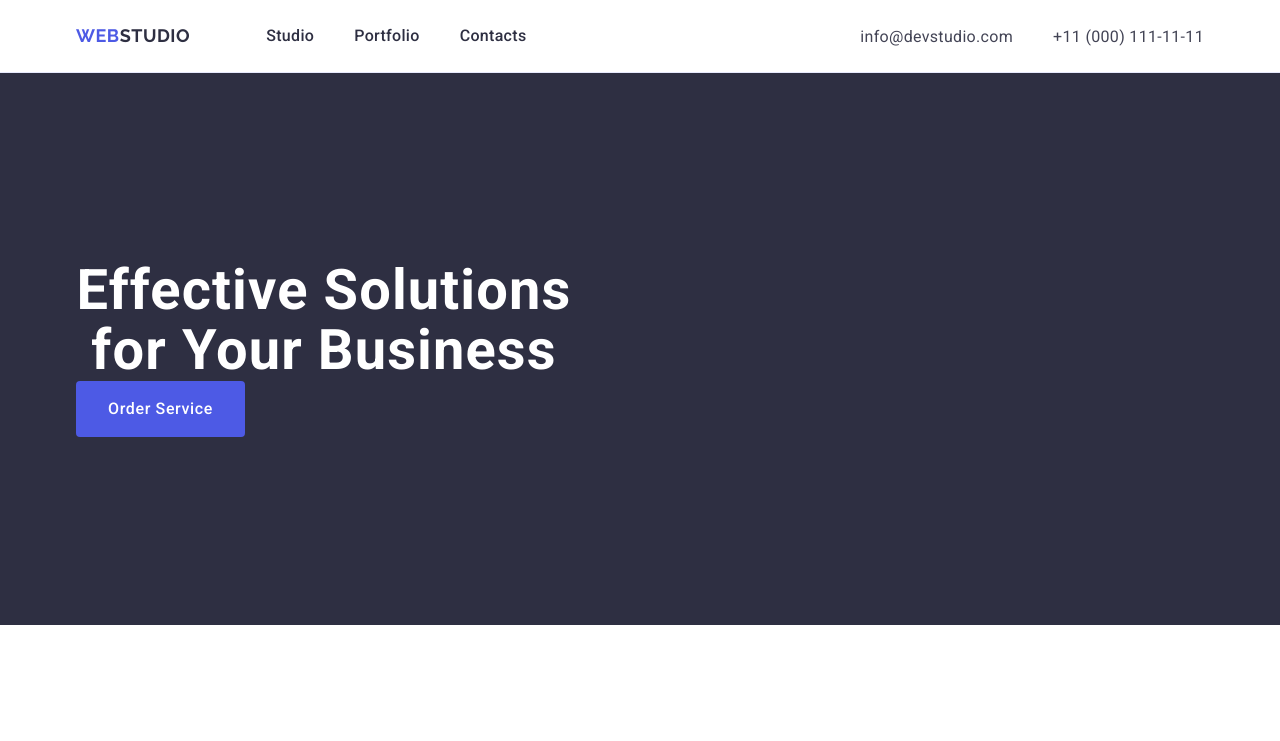
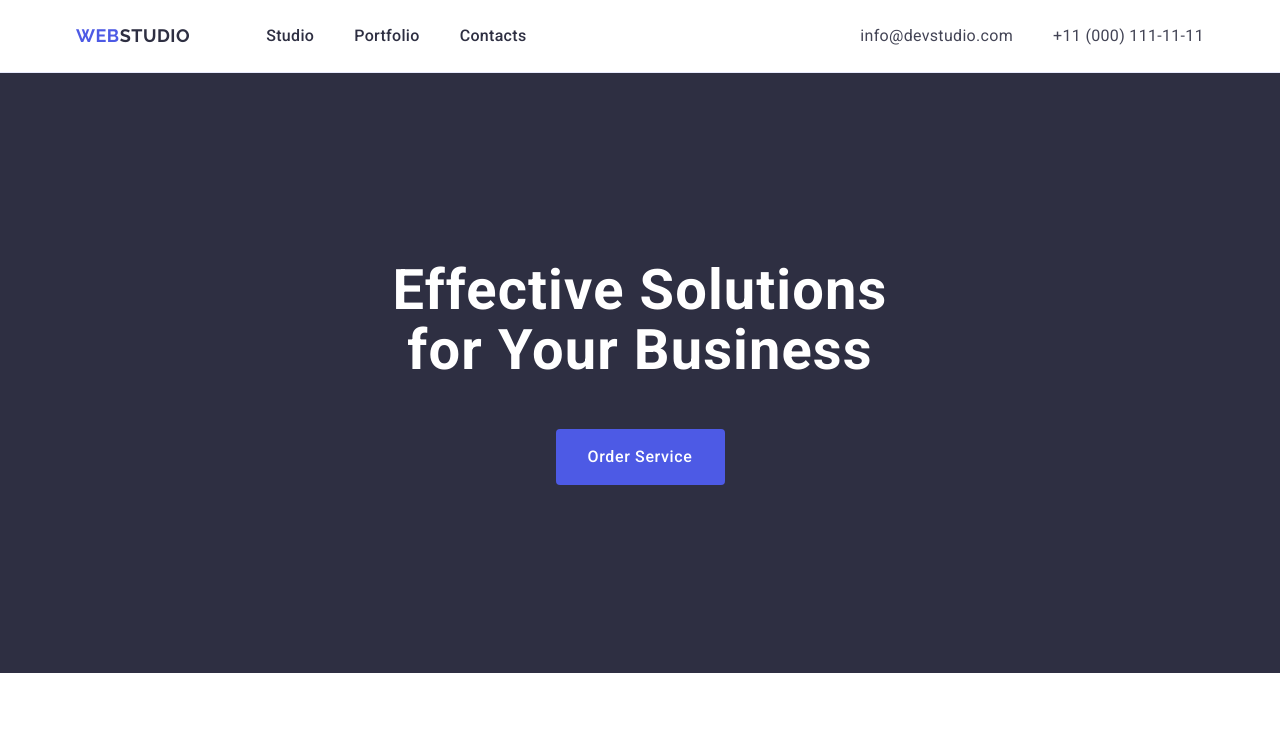
Before and after one commit to DmitriyPast/goit-markup-hw-03, a plain HTML site: page index.html in a window 1280 px wide. Shown: the top 741 px of the page. Drawn offline with nearby package versions, Linux system fonts and the light colour scheme.

Commit message:
fixes from https://www.loom.com/share/c73e5fdbf16c47f99e5dc4097c92defc?sid=5719a705-c30e-4398-be2f-16b66c78a13f

```diff
--- a/css/styles.css
+++ b/css/styles.css
@@ -34,17 +34,23 @@ img {
   margin: 0 auto;
 }
 
+.center {
+  /* fixes from url(https://www.loom.com/share/c73e5fdbf16c47f99e5dc4097c92defc) */
+  margin: auto;
+}
+
+.mb-hero{
+  margin-bottom: 48px;
+}
+
 .site-hdr {
   border-bottom: 1px solid #e7e9fc;
 }
 
-.site-hdr > .container {
-  display: flex;
-  align-items: baseline;
-}
-
+.site-hdr > .container,
 .site-nav {
   display: flex;
+  /* fixes from url(https://www.loom.com/share/c73e5fdbf16c47f99e5dc4097c92defc?sid%3D5719a705-c30e-4398-be2f-16b66c78a13f) and url(https://www.loom.com/share/5b7fa2eb5bf3419b81f4e202121334e5?sid%3D4f42aa63-a6f2-4307-8cce-452f32efc100) */
   align-items: center;
   margin-right: auto;
 }
@@ -308,6 +314,8 @@ section.portfolio {
   line-height: 1.5; /* line-height: 24px; */
   letter-spacing: 0.02em;
   color: #f4f4fd;
+  /* fixes from url(https://www.loom.com/share/c73e5fdbf16c47f99e5dc4097c92defc?sid%3D5719a705-c30e-4398-be2f-16b66c78a13f) */
+  max-width: 264px;
 }
 
 .ws-bottom {
--- a/index.html
+++ b/index.html
@@ -52,8 +52,8 @@
       <!-- #region hero -->
       <section class="hero-bg hero">
         <div class="container">
-          <h1 class="hero-text">Effective Solutions for Your Business</h1>
-          <button class="order-btn" type="button">Order Service</button>
+          <h1 class="hero-text center mb-hero">Effective Solutions for Your Business</h1>
+          <button class="order-btn center" type="button">Order Service</button>
         </div>
       </section>
       <!-- #endregion -->
```
